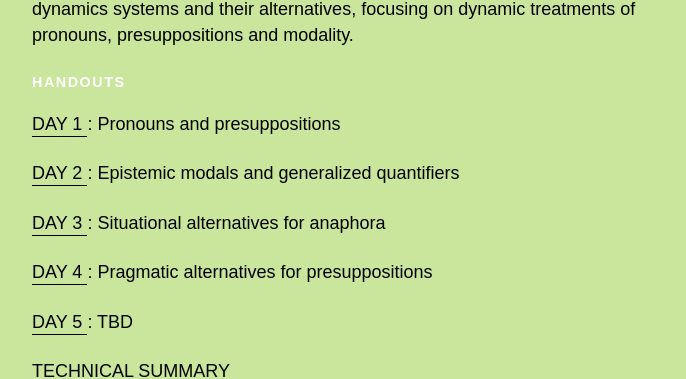
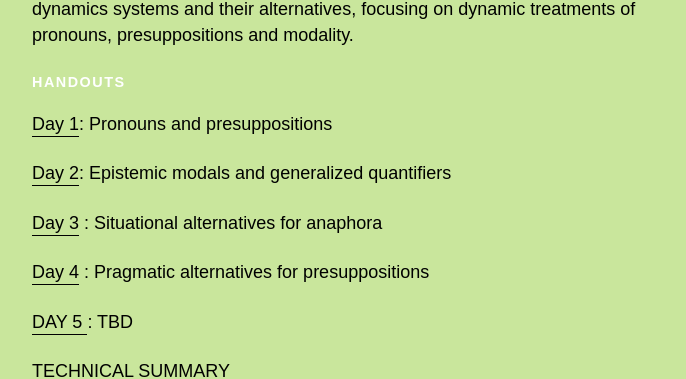
Before and after one commit to danielrothschild/danielrothschild.github.io, a Jekyll site: the page built from _pages/47_esslli.md, in a window 1280 px wide. Shown: the part 510-889 px from the top of the page, without its empty margins (248-934 px from the left). Built offline with Jekyll 4.4.1, drawn with Linux system fonts in a browser that asks for light colours; comment, search, counter and statistics services are not loaded.

Commit message:
added links to handouts

```diff
--- a/_pages/47_esslli.md
+++ b/_pages/47_esslli.md
@@ -20,13 +20,13 @@ This is a critical introduction to dynamic semantics taught by [Daniel Rothschil
 
 <div class="title"> handouts </div>
 
-<span class="underline">Day 1 </span> : Pronouns and presuppositions
+[Day 1](https://www.dropbox.com/s/rn78cpn5rcpgatc/ESSLLI%20Day%201%20.pdf?dl=0): Pronouns and presuppositions
 
-<span class="underline">Day 2 </span> : Epistemic modals and generalized quantifiers
+[Day 2](https://www.dropbox.com/s/dg4wg3dzkxfpvvm/ESSLLI%20Day%202%20.pdf?dl=0): Epistemic modals and generalized quantifiers
 
-<span class="underline">Day 3 </span> : Situational alternatives for anaphora
+[Day 3](https://www.dropbox.com/s/ftw6dn4iu68m8rj/ESSLLI%20Day%203.pdf?dl=0) : Situational alternatives for anaphora
 
-<span class="underline">Day 4 </span> : Pragmatic alternatives for presuppositions
+[Day 4](https://www.dropbox.com/s/o4qlegscu7vqpdj/ESSLLI%20Day%204.pdf?dl=0) : Pragmatic alternatives for presuppositions
 
 <span class="underline">Day 5 </span> : TBD
 
```
